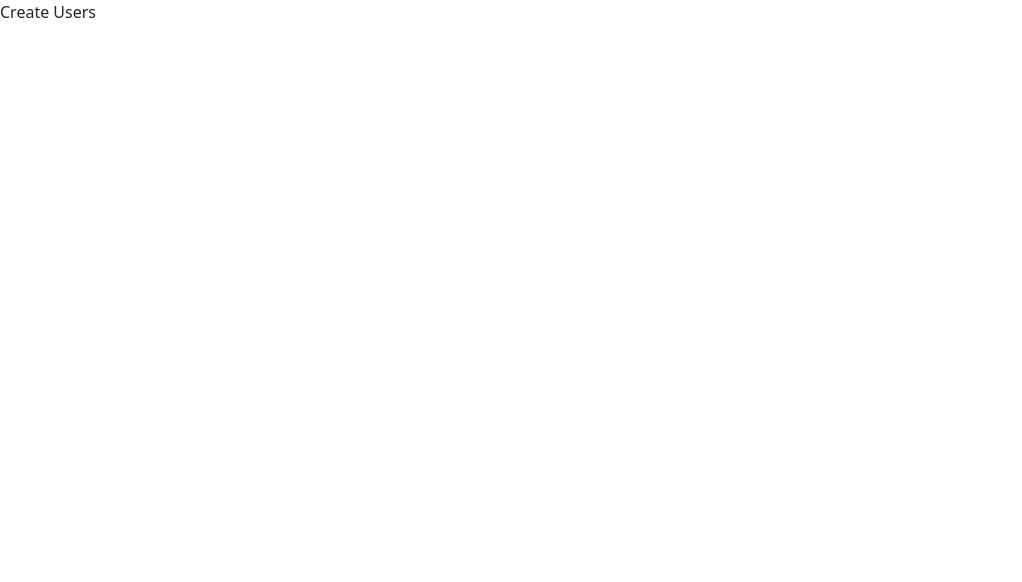
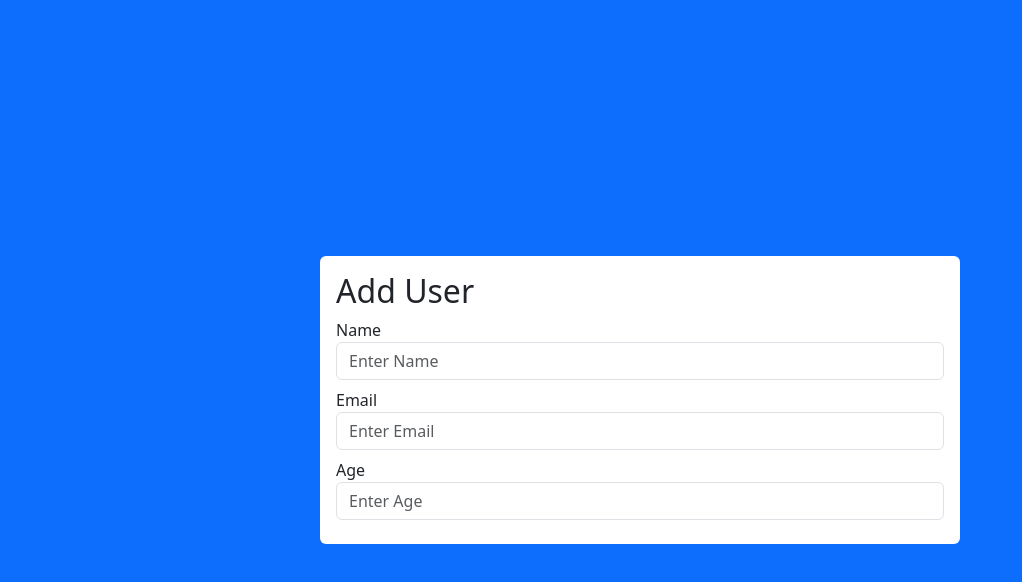
Before and after one commit to bhanusunrise/MERN-stack-CRUD-operations, a React (Vite) app in the folder client/: page /create in a window 1280 px wide. Shown: the top 582 px of the page, without its empty margins (0-1022 px from the left). Built offline with nearby package versions, Linux system fonts and the light colour scheme.

Commit message:
Add user form created

```diff
--- a/client/src/CreateUser.tsx
+++ b/client/src/CreateUser.tsx
@@ -2,8 +2,24 @@ import React from "react";
 
 function CreateUser () {
     return(
-        <div>
-            Create Users
+        <div className="d-flex vh-100 bg-primary justify-content-center align-items-center">
+            <div className="w-50 bg-white rounded p-3">
+                <form>
+                    <h2>Add User</h2>
+                    <div className="mb-2">
+                        <label htmlFor="">Name</label>
+                        <input type="text" placeholder="Enter Name" className="form-control" />
+                    </div>
+                     <div className="mb-2">
+                        <label htmlFor="">Email</label>
+                        <input type="email" placeholder="Enter Email" className="form-control" />
+                    </div>
+                     <div className="mb-2">
+                        <label htmlFor="">Age</label>
+                        <input type="text" placeholder="Enter Age" className="form-control" />
+                    </div>
+                </form>
+            </div>
         </div>
     )
 }
```
